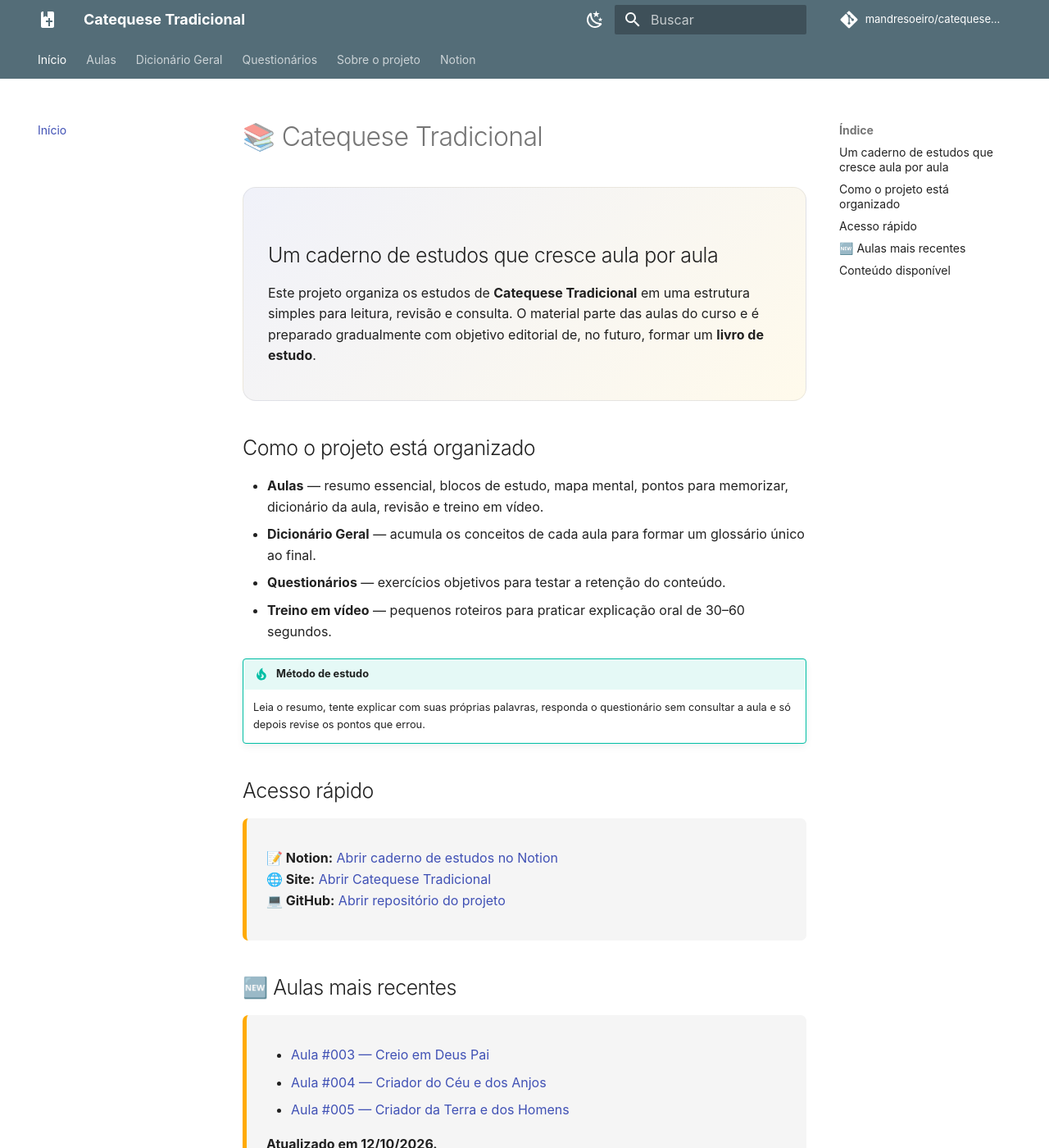
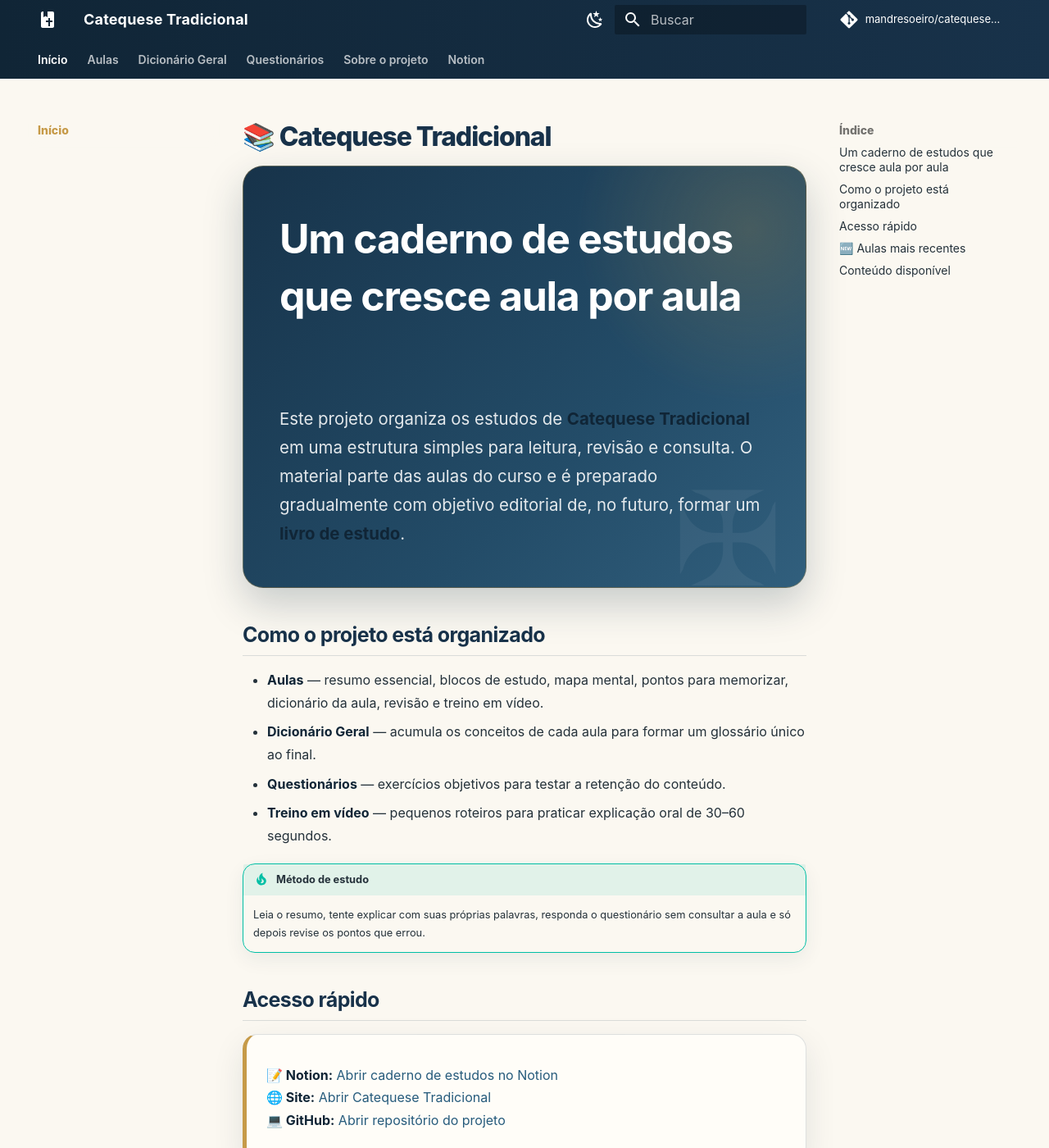
Before and after one commit to mandresoeiro/catequese-tradicional, an MkDocs documentation site: the page built from docs/index.md, in a window 1280 px wide and 1400 px high. Shown: the whole window at 82% size. Built offline with MkDocs 1.6.1 and Material for MkDocs 9.7.7, drawn with Linux system fonts in a browser that asks for light colours; comment, search, counter and statistics services are not loaded.

Commit message:
style: moderniza identidade visual do site

```diff
--- a/docs/assets/stylesheets/extra.css
+++ b/docs/assets/stylesheets/extra.css
@@ -1,33 +1,343 @@
 :root {
   --md-text-font: "Inter", system-ui, -apple-system, BlinkMacSystemFont, "Segoe UI", sans-serif;
+
+  --cdb-navy: #18324a;
+  --cdb-navy-deep: #102536;
+  --cdb-blue: #315f7d;
+  --cdb-gold: #c69a48;
+  --cdb-gold-soft: #ead9b5;
+  --cdb-cream: #fbf8f1;
+  --cdb-paper: #fffdf8;
+  --cdb-ink: #24313a;
+  --cdb-border: rgba(24, 50, 74, .14);
+  --cdb-shadow: 0 14px 38px rgba(20, 40, 56, .10);
 }
 
-.md-typeset h1,
-.md-typeset h2,
-.md-typeset h3 {
-  letter-spacing: -0.02em;
+[data-md-color-scheme="default"] {
+  --md-default-bg-color: var(--cdb-cream);
+  --md-default-fg-color: var(--cdb-ink);
+  --md-primary-fg-color: var(--cdb-navy);
+  --md-primary-fg-color--light: var(--cdb-blue);
+  --md-primary-fg-color--dark: var(--cdb-navy-deep);
+  --md-accent-fg-color: #9a6f26;
+  --md-typeset-a-color: #265b7c;
+  --md-code-bg-color: #f2ede3;
 }
 
+[data-md-color-scheme="slate"] {
+  --md-default-bg-color: #11191f;
+  --md-default-fg-color: #edf0f2;
+  --md-primary-fg-color: #172f43;
+  --md-accent-fg-color: #e0b565;
+  --md-typeset-a-color: #8db9d8;
+  --md-code-bg-color: #18232b;
+
+  --cdb-paper: #172129;
+  --cdb-ink: #edf0f2;
+  --cdb-border: rgba(255,255,255,.10);
+  --cdb-shadow: 0 14px 38px rgba(0,0,0,.25);
+}
+
+.md-header,
+.md-tabs {
+  background: linear-gradient(90deg, var(--cdb-navy-deep), var(--cdb-navy));
+}
+
+.md-header__title {
+  font-weight: 700;
+  letter-spacing: .01em;
+}
+
+.md-tabs__link {
+  font-weight: 600;
+}
+
+.md-typeset {
+  line-height: 1.72;
+}
+
+.md-typeset h1 {
+  color: var(--cdb-navy);
+  font-weight: 800;
+  letter-spacing: -.035em;
+  margin-bottom: .7rem;
+}
+
+[data-md-color-scheme="slate"] .md-typeset h1 {
+  color: #f0d7a2;
+}
+
+.md-typeset h2 {
+  color: var(--cdb-navy);
+  font-weight: 750;
+  letter-spacing: -.025em;
+  border-bottom: 1px solid var(--cdb-border);
+  padding-bottom: .35rem;
+}
+
+[data-md-color-scheme="slate"] .md-typeset h2 {
+  color: #e8c985;
+}
+
+.md-typeset h3 {
+  color: var(--cdb-blue);
+  font-weight: 700;
+  letter-spacing: -.015em;
+}
+
+.md-typeset strong {
+  color: var(--cdb-navy-deep);
+}
+
+[data-md-color-scheme="slate"] .md-typeset strong {
+  color: #f1d9a7;
+}
+
+/* Hero da página inicial */
 .hero {
-  padding: 1.25rem 1.5rem;
-  border: 1px solid var(--md-default-fg-color--lightest);
-  border-radius: .8rem;
-  background: linear-gradient(135deg, rgba(63,81,181,.08), rgba(255,193,7,.08));
-  margin-bottom: 1.5rem;
+  position: relative;
+  overflow: hidden;
+  padding: 2.4rem 2.2rem;
+  border: 1px solid rgba(198,154,72,.35);
+  border-radius: 1.25rem;
+  background:
+    radial-gradient(circle at 90% 15%, rgba(198,154,72,.22), transparent 28%),
+    linear-gradient(135deg, #17334a 0%, #234c68 62%, #315f7d 100%);
+  color: #fff;
+  box-shadow: 0 20px 48px rgba(18,45,64,.22);
+  margin: .5rem 0 2rem;
+}
+
+.hero::after {
+  content: "✠";
+  position: absolute;
+  right: 1.4rem;
+  bottom: -.8rem;
+  font-family: Georgia, serif;
+  font-size: 8rem;
+  line-height: 1;
+  color: rgba(255,255,255,.06);
+}
+
+.hero h2 {
+  color: #fff !important;
+  border: 0;
+  margin: .25rem 0 .7rem;
+  font-size: clamp(1.65rem, 4vw, 2.5rem);
+}
+
+.hero p {
+  max-width: 760px;
+  font-size: 1.02rem;
+  color: rgba(255,255,255,.88);
+  margin-bottom: 0;
+}
+
+.hero-kicker {
+  display: inline-flex;
+  align-items: center;
+  gap: .45rem;
+  padding: .32rem .7rem;
+  border: 1px solid rgba(255,255,255,.22);
+  border-radius: 999px;
+  background: rgba(255,255,255,.08);
+  color: #f4dfb4;
+  font-size: .78rem;
+  font-weight: 800;
+  letter-spacing: .08em;
+  text-transform: uppercase;
+}
+
+.hero-actions {
+  display: flex;
+  flex-wrap: wrap;
+  gap: .7rem;
+  margin-top: 1.35rem;
+}
+
+.hero-button {
+  display: inline-flex;
+  align-items: center;
+  gap: .45rem;
+  padding: .65rem .95rem;
+  border-radius: .65rem;
+  text-decoration: none !important;
+  font-weight: 700;
+  transition: transform .18s ease, box-shadow .18s ease;
+}
+
+.hero-button:hover {
+  transform: translateY(-2px);
+}
+
+.hero-button.primary {
+  background: var(--cdb-gold);
+  color: #172535 !important;
+  box-shadow: 0 8px 20px rgba(0,0,0,.14);
+}
+
+.hero-button.secondary {
+  border: 1px solid rgba(255,255,255,.25);
+  background: rgba(255,255,255,.08);
+  color: #fff !important;
+}
+
+/* Cards */
+.course-grid,
+.quick-grid {
+  display: grid;
+  gap: 1rem;
+  margin: 1rem 0 1.7rem;
+}
+
+.course-grid {
+  grid-template-columns: repeat(2, minmax(0, 1fr));
+}
+
+.quick-grid {
+  grid-template-columns: repeat(3, minmax(0, 1fr));
+}
+
+.course-card,
+.quick-card,
+.study-card {
+  border: 1px solid var(--cdb-border);
+  background: var(--cdb-paper);
+  box-shadow: var(--cdb-shadow);
+  border-radius: .9rem;
+}
+
+.course-card {
+  position: relative;
+  padding: 1.15rem 1.15rem 1rem;
+  overflow: hidden;
+}
+
+.course-card::before {
+  content: "";
+  position: absolute;
+  inset: 0 auto 0 0;
+  width: 4px;
+  background: linear-gradient(var(--cdb-gold), #8f682a);
+}
+
+.course-card .number {
+  display: inline-block;
+  margin-bottom: .5rem;
+  color: #9a6f26;
+  font-size: .75rem;
+  font-weight: 900;
+  letter-spacing: .1em;
+}
+
+.course-card h3 {
+  margin: 0 0 .45rem;
+  color: var(--cdb-navy);
+  font-size: 1.02rem;
+}
+
+[data-md-color-scheme="slate"] .course-card h3 {
+  color: #f0d7a2;
+}
+
+.course-card p {
+  margin: 0 0 .75rem;
+  font-size: .88rem;
+  opacity: .82;
+}
+
+.course-card a {
+  font-weight: 750;
+  text-decoration: none;
+}
+
+.quick-card {
+  padding: 1rem;
+  text-align: center;
+}
+
+.quick-card .icon {
+  display: block;
+  font-size: 1.65rem;
+  margin-bottom: .35rem;
+}
+
+.quick-card strong {
+  display: block;
+  margin-bottom: .2rem;
 }
 
 .study-card {
   padding: 1rem 1.2rem;
-  border-left: .25rem solid var(--md-accent-fg-color);
-  background: var(--md-code-bg-color);
-  border-radius: .35rem;
+  border-left: .28rem solid var(--cdb-gold);
 }
 
+.badge {
+  display: inline-block;
+  padding: .25rem .55rem;
+  border-radius: 999px;
+  background: rgba(198,154,72,.14);
+  color: #8a6222;
+  font-size: .76rem;
+  font-weight: 800;
+}
+
+[data-md-color-scheme="slate"] .badge {
+  color: #f0cf8e;
+}
+
+.section-intro {
+  color: var(--md-default-fg-color--light);
+  margin-top: -.35rem;
+}
+
+/* Admonitions e tabelas */
+.md-typeset .admonition,
+.md-typeset details {
+  border-radius: .75rem;
+  box-shadow: 0 8px 24px rgba(24,50,74,.07);
+}
+
+.md-typeset table:not([class]) {
+  border-radius: .65rem;
+  overflow: hidden;
+  box-shadow: 0 8px 24px rgba(24,50,74,.06);
+}
+
+.md-typeset table:not([class]) th {
+  background: rgba(49,95,125,.10);
+  color: var(--cdb-navy);
+}
+
+/* Navegação lateral */
+.md-nav__link--active {
+  color: var(--cdb-gold) !important;
+  font-weight: 800;
+}
+
+.md-sidebar .md-nav__title {
+  font-weight: 800;
+}
+
+/* Imagens */
 img.infografico {
   display: block;
   max-width: 900px;
   width: 100%;
   margin: 1.5rem auto;
-  border-radius: .75rem;
-  box-shadow: 0 8px 28px rgba(0,0,0,.12);
+  border-radius: .9rem;
+  border: 1px solid var(--cdb-border);
+  box-shadow: 0 12px 32px rgba(0,0,0,.14);
 }
+
+/* Mobile */
+@media (max-width: 760px) {
+  .hero {
+    padding: 1.6rem 1.25rem;
+  }
+
+  .course-grid,
+  .quick-grid {
+    grid-template-columns: 1fr;
+  }
+}
```
